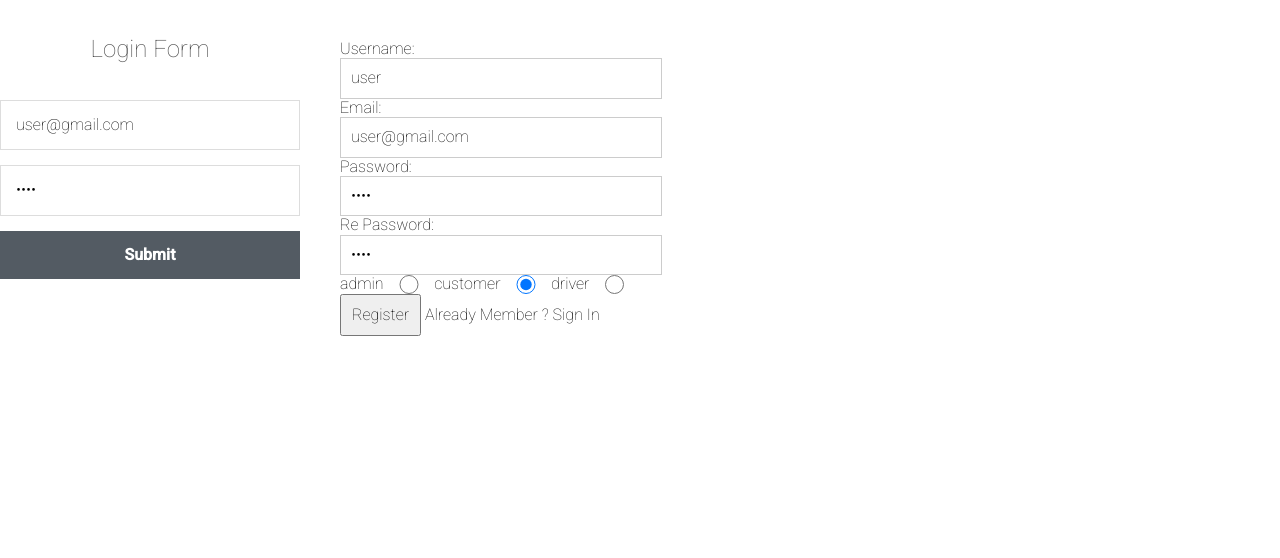
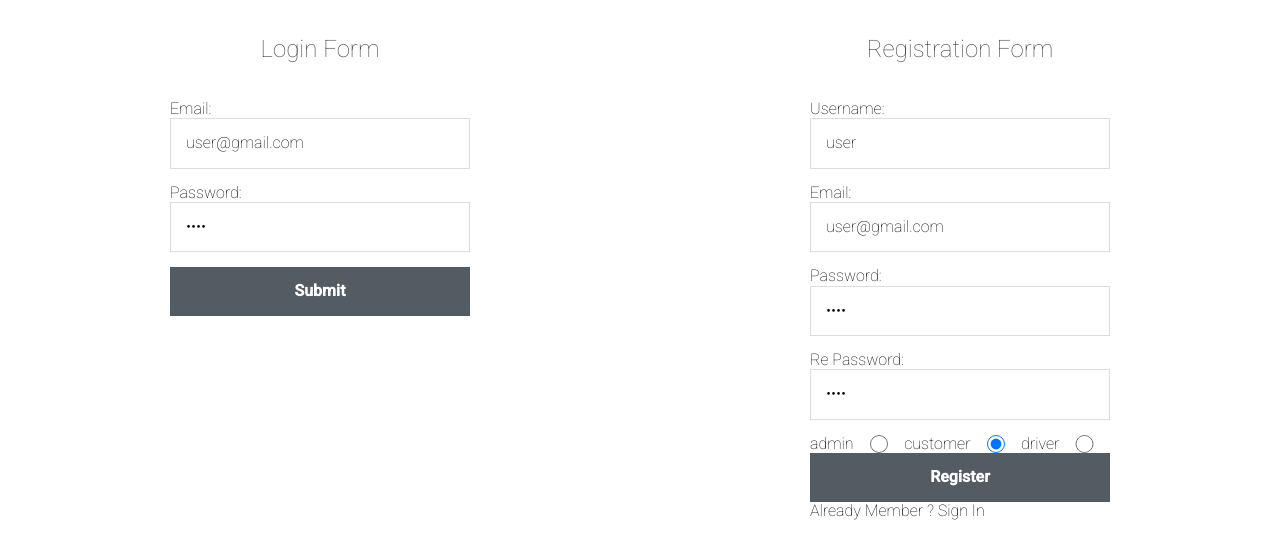
Before and after one commit to MaximGordiyenko/Tracker, a website: page src/view/public/index.html in a window 1280 px wide. Drawn offline with Linux system fonts and the light colour scheme.

Commit message:
stylong form

```diff
--- a/src/view/public/index.css
+++ b/src/view/public/index.css
@@ -32,6 +32,7 @@ label {
 .app-container {
     display: flex;
     flex-direction: row;
+    justify-content: space-around;
 }
 
 .roles {
@@ -40,14 +41,13 @@ label {
     justify-content: space-evenly;
 }
 
-/*--------------------------------------------------------------------------------------------------------------------*/
-.login-form {
+.login-form .registration-form {
     width: 300px;
-    /*margin: 0 auto;*/
     font-family: Tahoma, Geneva, sans-serif;
 }
 
-.login-form h1 {
+.login-form h1,
+.registration-form h1 {
     text-align: center;
     color: #4d4d4d;
     font-size: 24px;
@@ -55,7 +55,10 @@ label {
 }
 
 .login-form input[type="password"],
-.login-form input[type="text"] {
+.login-form input[type="text"],
+.registration-form input[type="password"],
+.registration-form input[type="email"],
+.registration-form input[type="text"] {
     width: 100%;
     padding: 15px;
     border: 1px solid #dddddd;
@@ -63,7 +66,8 @@ label {
     box-sizing: border-box;
 }
 
-.login-form input[type="submit"] {
+.login-form input[type="submit"],
+.registration-form button {
     width: 100%;
     padding: 15px;
     background-color: #535b63;
--- a/src/view/public/index.html
+++ b/src/view/public/index.html
@@ -10,17 +10,22 @@
 
 <body>
 <div class="app-container">
+
     <div class="login-form">
         <h1>Login Form</h1>
         <form action="login" method="POST">
-            <input name="username" placeholder="Username" value="user@gmail.com" required type="text">
-            <input name="pass" placeholder="Password" value="aasd" required type="password">
+            <label>Email:
+                <input name="username" placeholder="Username" value="user@gmail.com" required type="text">
+            </label>
+            <label>Password:
+                <input name="pass" placeholder="Password" value="aasd" required type="password">
+            </label>
             <input type="submit">
         </form>
     </div>
 
-    <div class="form-container">
-
+    <div class="registration-form">
+        <h1>Registration Form</h1>
         <form action="/signup" id='register-form' method='post'>
             <label>Username:
                 <input placeholder="Username" name="username" value="user" required type="text">
```
Also changed, not shown: src/view/public/Zoom.png (deleted).
